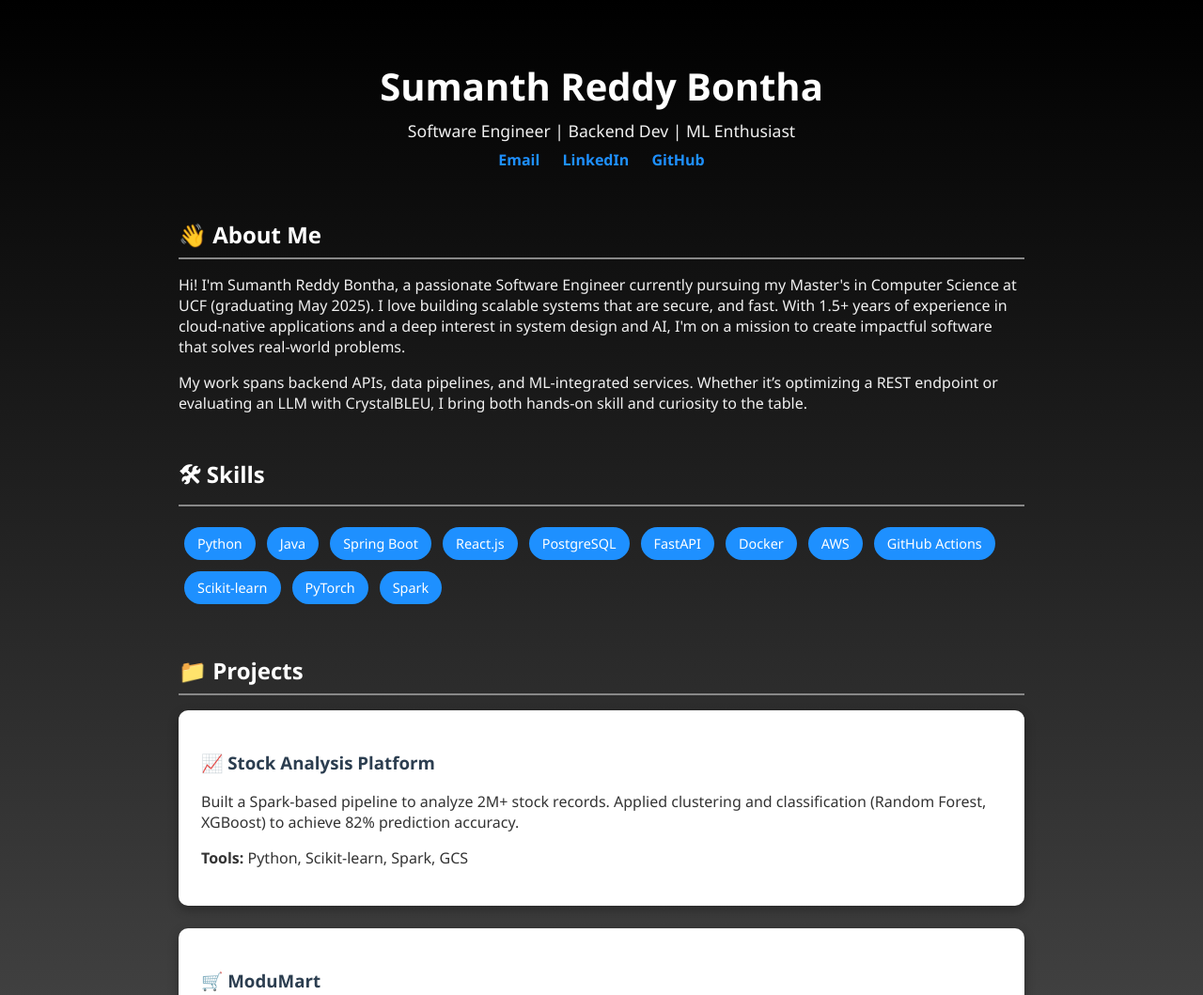
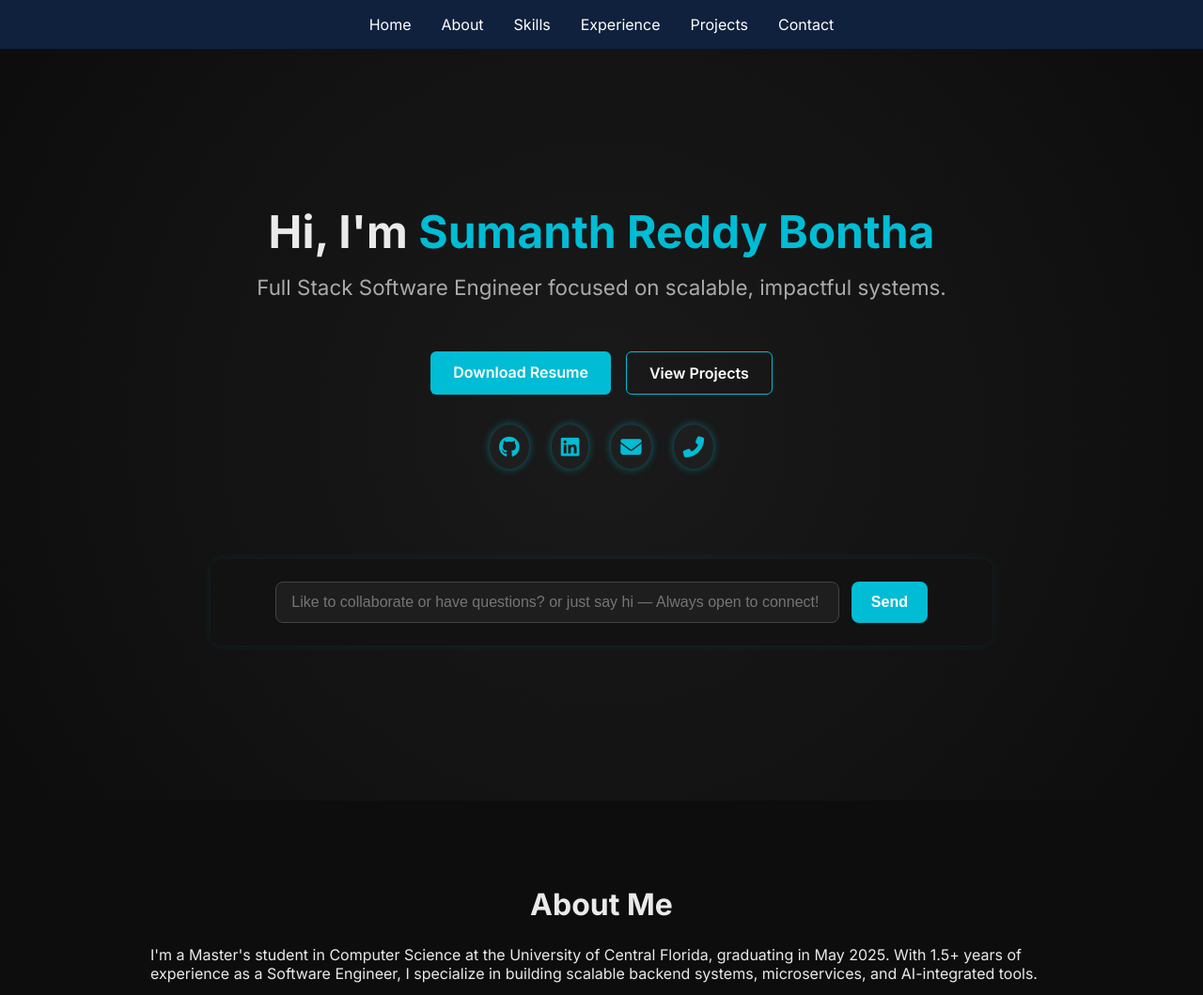
Before and after one commit to sumanthreddybontha/sumanth-portfolio, a plain HTML site: page index.html in a window 1280 px wide. Shown: the top 1059 px of the page at 94% size. Drawn offline with Linux system fonts and the light colour scheme.

Commit message:
Modified portfolio

```diff
--- a/index.html
+++ b/index.html
@@ -4,74 +4,132 @@
         <meta charset="UTF-8" />
         <meta name="viewport" content="width=device-width, initial-scale=1.0"/>
         <title>Sumanth Reddy Bontha | Portfolio</title>
-  <link rel="stylesheet" href="style.css" />
+        <link rel="preconnect" href="https://fonts.googleapis.com">
+        <link rel="preconnect" href="https://fonts.gstatic.com" crossorigin>
+        <link href="https://fonts.googleapis.com/css2?family=Inter:wght@400;600;700&display=swap" rel="stylesheet">
+        <link rel="stylesheet" href="https://cdnjs.cloudflare.com/ajax/libs/font-awesome/6.5.2/css/all.min.css">
+        <link rel="stylesheet" href="style.css">
       </head>
 <body>
+  <nav>
+    <ul>
+      <li><a href="#">Home</a></li>
+      <li><a href="#about">About</a></li>
+      <li><a href="#skills">Skills</a></li>
+      <li><a href="#experience">Experience</a></li>
+      <li><a href="#projects">Projects</a></li>
+      <li><a href="mailto:sumanthredddy.bontha@gmail.com">Contact</a></li>
+    </ul>
+  </nav>
 
-  <div class="container">
-    <header>
-      <h1>Sumanth Reddy Bontha</h1>
-      <p>Software Engineer | Backend Dev | ML Enthusiast</p>
-      <div class="links">
-        <a href="mailto:sumanthredddy.bontha@gmail.com">Email</a>
-        <a href="https://www.linkedin.com/in/sumanthreddybontha" target="_blank">LinkedIn</a>
-        <a href="https://github.com/sumanthreddybontha" target="_blank">GitHub</a>
+  <!-- <div class="social-icons" style="margin-top: 2rem; justify-content: center;">
+  <a href="https://github.com/sumanthreddybontha" target="_blank" title="GitHub"><i class="fab fa-github"></i></a>
+  <a href="https://linkedin.com/in/sumanthreddybontha" target="_blank" title="LinkedIn"><i class="fab fa-linkedin"></i></a>
+  <a href="mailto:sumanthredddy.bontha@gmail.com" title="Email"><i class="fas fa-envelope"></i></a>
+  <a href="tel:+11234567890" title="Phone"><i class="fas fa-phone-alt"></i></a> -->
 </div>
-    </header>
 
-    <!-- 👋 Intro Section -->
-    <section>
-      <h2>👋 About Me</h2>
+  <section class="hero-section">
+
+    <h1 class="hero-title">Hi, I'm <span class="highlight">Sumanth Reddy Bontha</span></h1>
+    <p class="hero-subtitle">Full Stack Software Engineer focused on scalable, impactful systems.</p>
+
+    <div class="hero-links">
+      <a href="assets/SumanthReddyBontha_SDE_1.5YOE.pdf" class="btn" download>Download Resume</a>
+      <a href="#projects" class="btn btn-secondary">View Projects</a>
+    </div>
     <p>
-        Hi! I'm Sumanth Reddy Bontha, a passionate Software Engineer currently pursuing my Master's in Computer Science at UCF (graduating May 2025).
-        I love building scalable systems that are secure, and fast. With 1.5+ years of experience in cloud-native applications and a deep interest in system design and AI,
-        I'm on a mission to create impactful software that solves real-world problems.
+    <div class="social-icons" style="margin-bottom: 2rem; display: flex; justify-content: center; gap: 1.5rem;">
+        <a href="https://github.com/sumanthreddybontha" target="_blank" title="GitHub"><i class="fab fa-github"></i></a>
+        <a href="https://www.linkedin.com/in/sumanthreddy-bontha/" target="_blank" title="LinkedIn"><i class="fab fa-linkedin"></i></a>
+        <a href="mailto:sumanthredddy.bontha@gmail.com" title="Email"><i class="fas fa-envelope"></i></a>
+        <a href="tel:+14073884436" title="Phone"><i class="fas fa-phone-alt"></i></a>
+    </div>
+    </p>
+    <div class="connect-box">
+        <div class="form-row">
+          <input type="text" id="messageInput" placeholder="Like to collaborate or have questions? or just say hi — Always open to connect!" />
+          <button onclick="sendEmail()" class="connect-btn">Send</button>
+        </div>
+      </div>
+
+  </section>
+
+  <section id="about" class="section">
+    <h2>About Me</h2>
+    <p>
+      I'm a Master's student in Computer Science at the University of Central Florida, graduating in May 2025.
+      With 1.5+ years of experience as a Software Engineer, I specialize in building scalable backend systems,
+      microservices, and AI-integrated tools.
     </p>
     <p>
-        My work spans backend APIs, data pipelines, and ML-integrated services. Whether it’s optimizing a REST endpoint or evaluating an LLM with CrystalBLEU, I bring both hands-on skill and curiosity to the table.
+      My recent projects include an ML-powered stock analysis tool and a microservices-based e-commerce platform. Outside coding,
+      I’m passionate about clean system design, automation, and learning new architectures and technologies.
     </p>
   </section>
 
-    <!-- 🛠 Skills -->
-    <section>
-      <h2>🛠 Skills</h2>
-      <ul class="skills">
-        <li>Python</li>
-        <li>Java</li>
-        <li>Spring Boot</li>
-        <li>React.js</li>
-        <li>PostgreSQL</li>
-        <li>FastAPI</li>
-        <li>Docker</li>
-        <li>AWS</li>
-        <li>GitHub Actions</li>
-        <li>Scikit-learn</li>
-        <li>PyTorch</li>
-        <li>Spark</li>
-      </ul>
+  <section id="skills" class="section">
+    <h2>Skills</h2>
+    <div class="tags">
+      <span>Python</span>
+      <span>Java</span>
+      <span>Spring Boot</span>
+      <span>FastAPI</span>
+      <span>PostgreSQL</span>
+      <span>Docker</span>
+      <span>AWS</span>
+      <span>GitHub Actions</span>
+      <span>Scikit-learn</span>
+      <span>Spark</span>
+      <span>React.js</span>
+    </div>
   </section>
 
-    <!-- 📁 Projects -->
-    <section>
-      <h2>📁 Projects</h2>
-
-      <div class="project">
-        <h3>📈 <a href="https://github.com/sumanthreddybontha/Stock-Recommendations" target="_blank">Stock Analysis Platform</a></h3>
-        <p>
-          Built a Spark-based pipeline to analyze 2M+ stock records. Applied clustering and classification (Random Forest, XGBoost) to achieve 82% prediction accuracy.
-        </p>
-        <p><strong>Tools:</strong> Python, Scikit-learn, Spark, GCS</p>
+  <section id="experience" class="section">
+    <h2>Experience</h2>
+    <div class="project-card">
+      <h3>Software Engineer – Energy Tech Global <span style="float:right; font-style: italic; color: #aaa;">May 2022 – July 2023</span></h3>
+      <ul>
+        <li>Designed and optimized RESTful APIs with Spring Boot, reducing latency by 30%.</li>
+        <li>Developed full-stack features using React.js and Java backend, delivering a seamless user experience.</li>
+        <li>Enhanced CI/CD pipelines with Docker and GitHub Actions.</li>
+        <li>Optimized PostgreSQL queries and indexing to scale data access efficiency.</li>
+      </ul>
     </div>
-
-      <div class="project">
-        <h3>🛒 <a href="https://github.com/sumanthreddybontha/modumart" target="_blank">ModuMart</a></h3>
-        <p>
-          Microservices-based e-commerce backend with product and cart services. Used Redis for caching, FastAPI for APIs, and PostgreSQL for persistence.
-        </p>
-        <p><strong>Tools:</strong> FastAPI, Docker, Redis, PostgreSQL</p>
+    <div class="project-card">
+      <h3>Software Engineer Intern – Energy Tech Global <span style="float:right; font-style: italic; color: #aaa;">Feb 2022 – May 2022</span></h3>
+      <ul>
+        <li>Enhanced backend data workflows using SQL and JDBC.</li>
+        <li>Built and styled dynamic UI components using React.js.</li>
+        <li>Collaborated with senior developers to improve core service modules.</li>
+      </ul>
     </div>
   </section>
+
+  <section id="projects" class="section">
+    <h2>Projects</h2>
+    <div class="project-grid">
+      <div class="project-card">
+        <h3>🛒 ModuMart</h3>
+        <p>Microservices e-commerce backend using FastAPI, Redis for caching, PostgreSQL for storage.</p>
+        <p><strong>Tools:</strong> FastAPI, Redis, PostgreSQL, Docker</p>
+        <div class="project-links">
+          <a href="https://github.com/sumanthreddybontha/modumart" target="_blank" class="btn">Code</a>
         </div>
+      </div>
+      <div class="project-card">
+        <h3>📈 Stock Analysis Platform</h3>
+        <p>Built a Spark pipeline to analyze 2M+ stock records with clustering and ML models. Achieved 82% accuracy.</p>
+        <p><strong>Tools:</strong> Python, Scikit-learn, Spark</p>
+        <div class="project-links">
+          <a href="https://github.com/sumanthreddybontha/Stock-Recommendations" target="_blank" class="btn">Code</a>
+        </div>
+      </div>
+    </div>
+  </section>
 
+  <footer>
+    <p>&copy; 2024 Sumanth Reddy Bontha — All rights reserved</p>
+  </footer>
 </body>
 </html>
--- a/style.css
+++ b/style.css
@@ -1,83 +1,192 @@
-/* style.css */
 body {
-    font-family: 'Segoe UI', Tahoma, Geneva, Verdana, sans-serif;
     margin: 0;
     padding: 0;
-    background: linear-gradient(to bottom, #000000, #4d4d4d);
-    color: #f1f1f1;
+    font-family: 'Inter', sans-serif;
+    background-color: #0d0d0d;
+    color: #eaeaea;
   }
-
-  .container {
-    max-width: 900px;
-    margin: auto;
-    padding: 2rem;
+  nav {
+    background-color: #10213e;
+    padding: 1rem 2rem;
+    position: sticky;
+    top: 0;
+    z-index: 999;
   }
-
-  header {
+  nav ul {
+    list-style: none;
+    display: flex;
+    justify-content: center;
+    gap: 2rem;
+    margin: 0;
+    padding: 0;
+  }
+  nav a {
+    color: #ffffff;
+    text-decoration: none;
+    font-weight: 500;
+  }
+  nav a:hover {
+    color: #00bcd4;
+  }
+  .section {
+    padding: 4rem 2rem;
+    max-width: 960px;
+    margin: 0 auto;
+  }
+  .section h2 {
+    font-size: 2rem;
+    margin-bottom: 1.5rem;
     text-align: center;
-    padding: 2rem 1rem;
   }
-
-  header h1 {
-    margin: 0;
-    font-size: 2.5rem;
-    color: #ffffff;
+  .tags span {
+    display: inline-block;
+    background: #1a1a1a;
+    padding: 0.4rem 1rem;
+    margin: 0.3rem;
+    border-radius: 20px;
+    font-size: 0.9rem;
   }
-
-  header p {
-    margin: 0.5rem 0;
-    font-size: 1.1rem;
+  .project-grid {
+    display: grid;
+    grid-template-columns: repeat(auto-fit, minmax(280px, 1fr));
+    gap: 2rem;
   }
-
-  .links a {
-    margin: 0 10px;
-    color: #1e90ff;
+  .project-card {
+    background: #1a1a1a;
+    border-radius: 10px;
+    padding: 1.5rem;
+    box-shadow: 0 4px 12px rgba(0, 0, 0, 0.2);
+    transition: transform 0.2s ease-in-out;
+  }
+  .project-card:hover {
+    transform: translateY(-6px);
+  }
+  .project-links {
+    margin-top: 1rem;
+  }
+  .project-links .btn {
+    background-color: #00bcd4;
+    color: white;
+    padding: 0.5rem 1.2rem;
+    border-radius: 5px;
     text-decoration: none;
     font-weight: bold;
   }
-
-  section {
-    margin-bottom: 3rem;
+  .hero-section {
+    height: 100vh;
+    display: flex;
+    flex-direction: column;
+    justify-content: center;
+    align-items: center;
+    text-align: center;
+    background: radial-gradient(circle at center, #1a1a1a 0%, #0d0d0d 100%);
+    padding: 0 2rem;
+  }
+  .hero-title {
+    font-size: 3rem;
+    font-weight: 700;
+    margin: 0;
+  }
+  .hero-title .highlight {
+    color: #00bcd4;
+  }
+  .hero-subtitle {
+    font-size: 1.4rem;
+    font-weight: 400;
+    margin-top: 1rem;
+    color: #aaa;
+  }
+  .hero-links {
+    margin-top: 2rem;
+    display: flex;
+    gap: 1rem;
+    flex-wrap: wrap;
+    justify-content: center;
+  }
+  .btn {
+    background: #00bcd4;
+    color: #fff;
+    padding: 0.75rem 1.5rem;
+    border-radius: 6px;
+    text-decoration: none;
+    font-weight: 600;
+  }
+  .btn-secondary {
+    background: transparent;
+    border: 1px solid #00bcd4;
+  }
+  .social-icons {
+    display: flex;
+    justify-content: flex-end;
+    align-items: center;
+    margin-bottom: 1rem;
+  }
+  .social-icons a {
+    color: #00bcd4;
+    background: #1e1e1e;
+    padding: 10px;
+    border-radius: 50%;
+    font-size: 1.4rem;
+    text-align: center;
+    box-shadow: 0 0 8px rgba(0, 188, 212, 0.5);
+    transition: transform 0.3s ease, color 0.3s ease;
+  }
+  .social-icons a:hover {
+    transform: scale(1.1);
+    color: white;
+  }
+  footer {
+    padding: 2rem;
+    text-align: center;
+    color: #aaa;
+    font-size: 0.9rem;
+  }
+  footer a {
+    color: #00bcd4;
+    margin: 0 10px;
+    font-size: 1.2rem;
+  }
+  .connect-box {
+    background-color: #121212;
+    padding: 1.5rem 1rem;
+    border-radius: 12px;
+    text-align: center;
+    margin: 2rem auto 0;
+    width: 100%;
+    max-width: 800px;
+    box-shadow: 0 0 12px rgba(0, 188, 212, 0.1);
   }
 
-  h2 {
-    border-bottom: 2px solid #888;
-    padding-bottom: 0.5rem;
-    margin-bottom: 1rem;
-    color: #ffffff;
-  }
-
-  .project {
-    background: #ffffff;
-    color: #333;
-    border-radius: 10px;
-    padding: 1.5rem;
-    margin-bottom: 1.5rem;
-    box-shadow: 0 4px 12px rgba(0, 0, 0, 0.3);
-    transition: transform 0.2s ease-in-out;
-  }
-
-  .project:hover {
-    transform: translateY(-5px);
-  }
-
-  .project h3 a {
-    text-decoration: none;
-    color: #2c3e50;
-  }
-
-  ul.skills {
-    list-style: none;
-    padding: 0;
+  .form-row {
     display: flex;
+    justify-content: center;
+    gap: 0.8rem;
     flex-wrap: wrap;
   }
 
-  ul.skills li {
-    background: #1e90ff;
-    color: white;
-    padding: 8px 14px;
-    border-radius: 20px;
-    margin: 6px;
-    font-size: 0.9rem;
+  .form-row input {
+    flex: 1;
+    max-width: 600px;
+    padding: 0.75rem 1rem;
+    border: 1.5px solid #444;
+    border-radius: 8px;
+    font-size: 1rem;
+    background-color: #1e1e1e;
+    color: #eee;
+    box-sizing: border-box;
   }
+
+  .connect-btn {
+    padding: 0.75rem 1.3rem;
+    background-color: #00bcd4;
+    color: #fff;
+    font-weight: 600;
+    border: none;
+    border-radius: 8px;
+    font-size: 1rem;
+    cursor: pointer;
+  }
+
+  .connect-btn:hover {
+    background-color: #0097a7;
+  }
```
Also changed, not shown: script.js (added, +15 -0 lines), 1 other file. Lines whose indentation alone changed are shown as unchanged.
